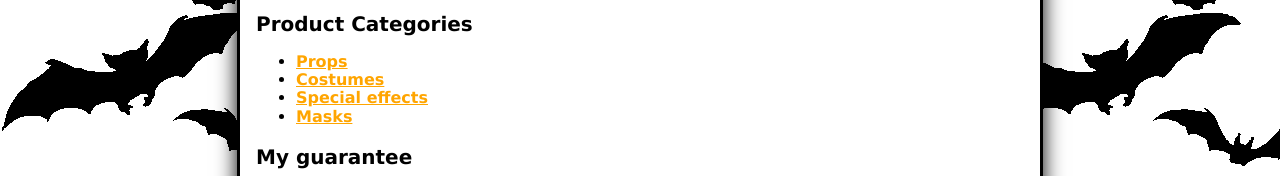
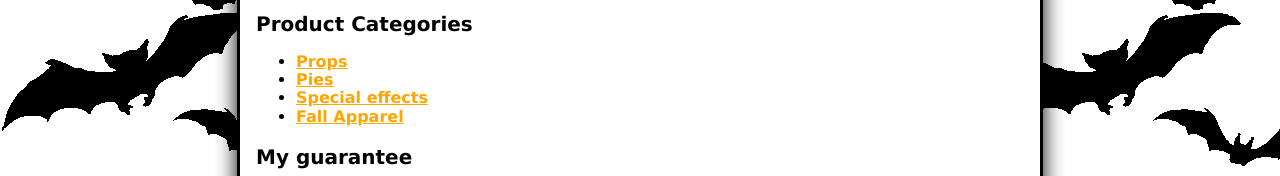
Before and after one commit to pschubert777/schubertPeter_cis435_p1, a plain HTML site: page part_3/index.html in a window 1280 px wide. Shown: the part 270-446 px from the top of the page. Drawn offline with Linux system fonts and the light colour scheme.

Commit message:
Update index.html

```diff
--- a/part_3/index.html
+++ b/part_3/index.html
@@ -29,9 +29,9 @@
     <h2>Product Categories</h2>
     <ul>
       <li><a href="products/props.html"> Props</a></li>
-      <li><a href="products/costumes.html"> Costumes</a></li>
+      <li><a href="products/pies.html"> Pies</a></li>
       <li><a href="products/specialeffects.html">Special effects</a></li>
-      <li><a href="products/masks.html">Masks</a></li>
+      <li><a href="products/apparel.html">Fall Apparel</a></li>
     </ul>
     <h3> My guarantee </h3>
     <p>If you aren't completely satisfied with everything you buy from my site,
```
